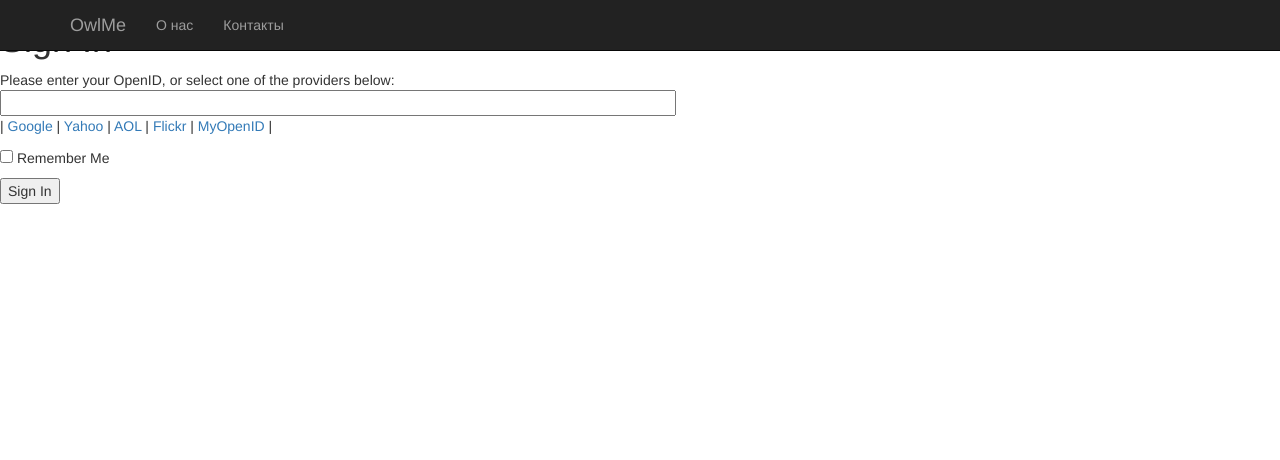
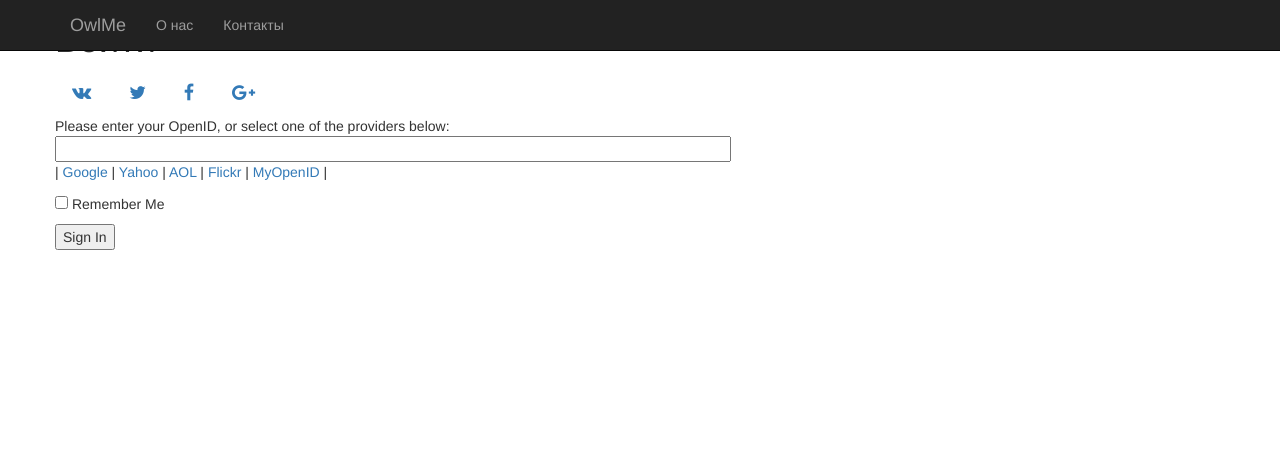
Before and after one commit to kurlov/owlme, a Flask app: page /login in a window 1280 px wide. Shown: the top 460 px of the page. Run offline with Flask 2, Linux system fonts and the light colour scheme; some libraries are stand-ins or nearby versions.

Commit message:
Added social buttons

```diff
--- a/app/templates/base.html
+++ b/app/templates/base.html
@@ -13,6 +13,10 @@
     {% endif %}
     <!-- Bootstrap Core CSS -->
     <link href="{{ url_for('.static', filename='css/bootstrap.min.css') }}" rel="stylesheet">
+    <link href="{{ url_for('.static', filename='css/font-awesome.min.css') }}" rel="stylesheet">
+    <link href="{{ url_for('.static', filename='css/bootstrap-social.css') }}" rel="stylesheet">
+    <!-- Custom CSS -->
+    <link href="{{ url_for('.static', filename='css/full-width-pics.css') }}" rel="stylesheet">
     <!-- HTML5 Shim and Respond.js IE8 support of HTML5 elements and media queries -->
     <!-- WARNING: Respond.js doesn't work if you view the page via file:// -->
     <!--[if lt IE 9]>
--- a/app/templates/login.html
+++ b/app/templates/login.html
@@ -15,7 +15,22 @@ function set_openid(openid, pr)
     form.elements['openid'].value = openid
 }
 </script>
-<h1>Sign In</h1>
+<section>
+        <div class="container">
+            <div class="row">
+                <h1 class="section-heading">Войти</h1>
+                <a class="btn btn-social-icon btn-lg btn-vk">
+                    <i class="fa fa-vk"></i>
+                </a>
+                <a class="btn btn-social-icon btn-lg btn-twitter">
+                    <i class="fa fa-twitter"></i>
+                </a>
+                <a class="btn btn-social-icon btn-lg btn-facebook">
+                    <i class="fa fa-facebook"></i>
+                </a>
+                <a class="btn btn-social-icon btn-lg btn-google-plus">
+                    <i class="fa fa-google-plus"></i>
+                </a>
                 <form action="" method="post" name="login">
                     {{ form.hidden_tag() }}
                     <p>
@@ -31,4 +46,8 @@ function set_openid(openid, pr)
                     <p>{{ form.remember_me }} Remember Me</p>
                     <p><input type="submit" value="Sign In"></p>
                 </form>
+            </div>
+        </div>
+    </section>
+
 {% endblock %}
```
Also changed, not shown: app/templates/index.html (+3 -4 lines). Lines whose indentation alone changed are shown as unchanged.
